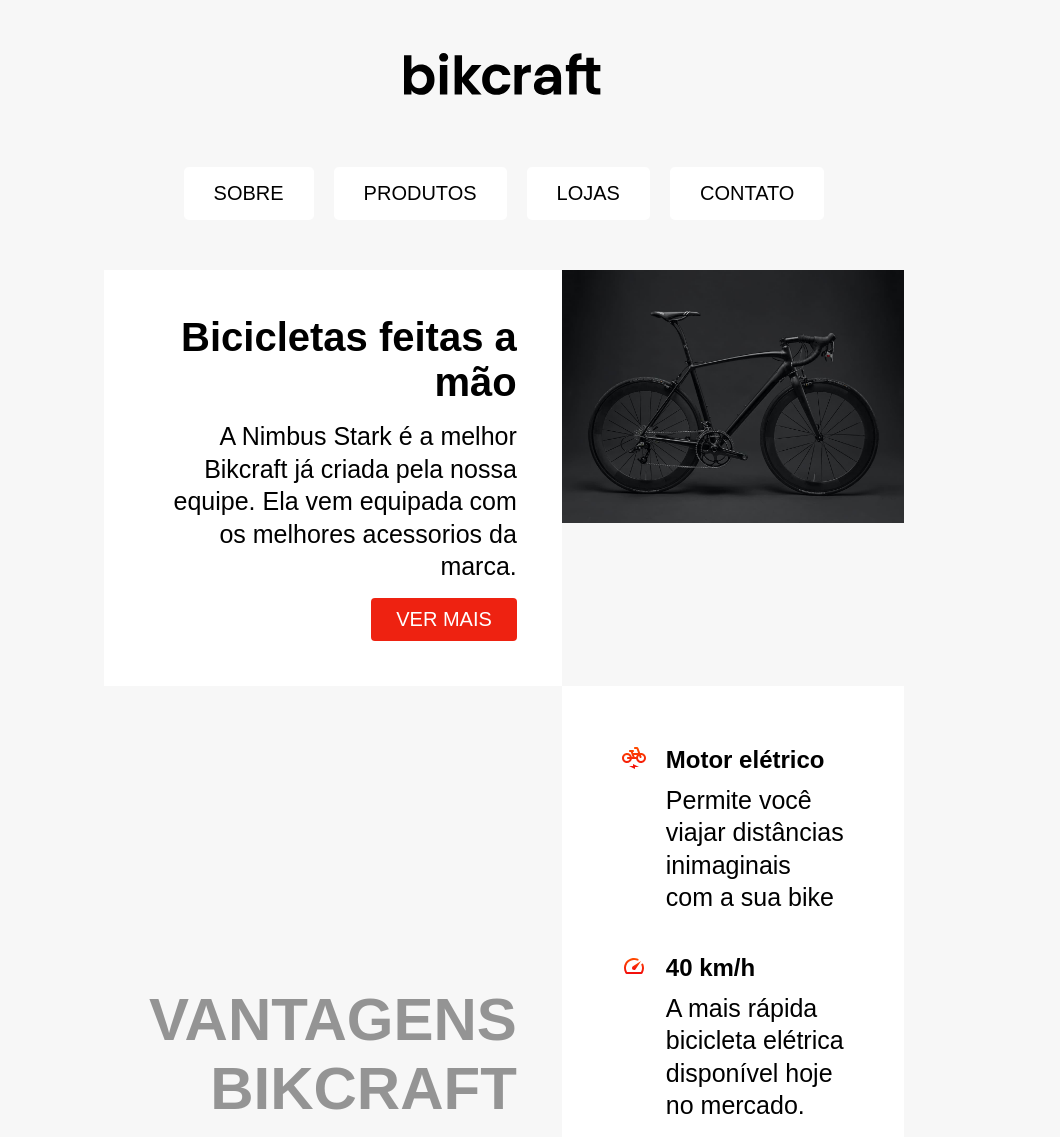
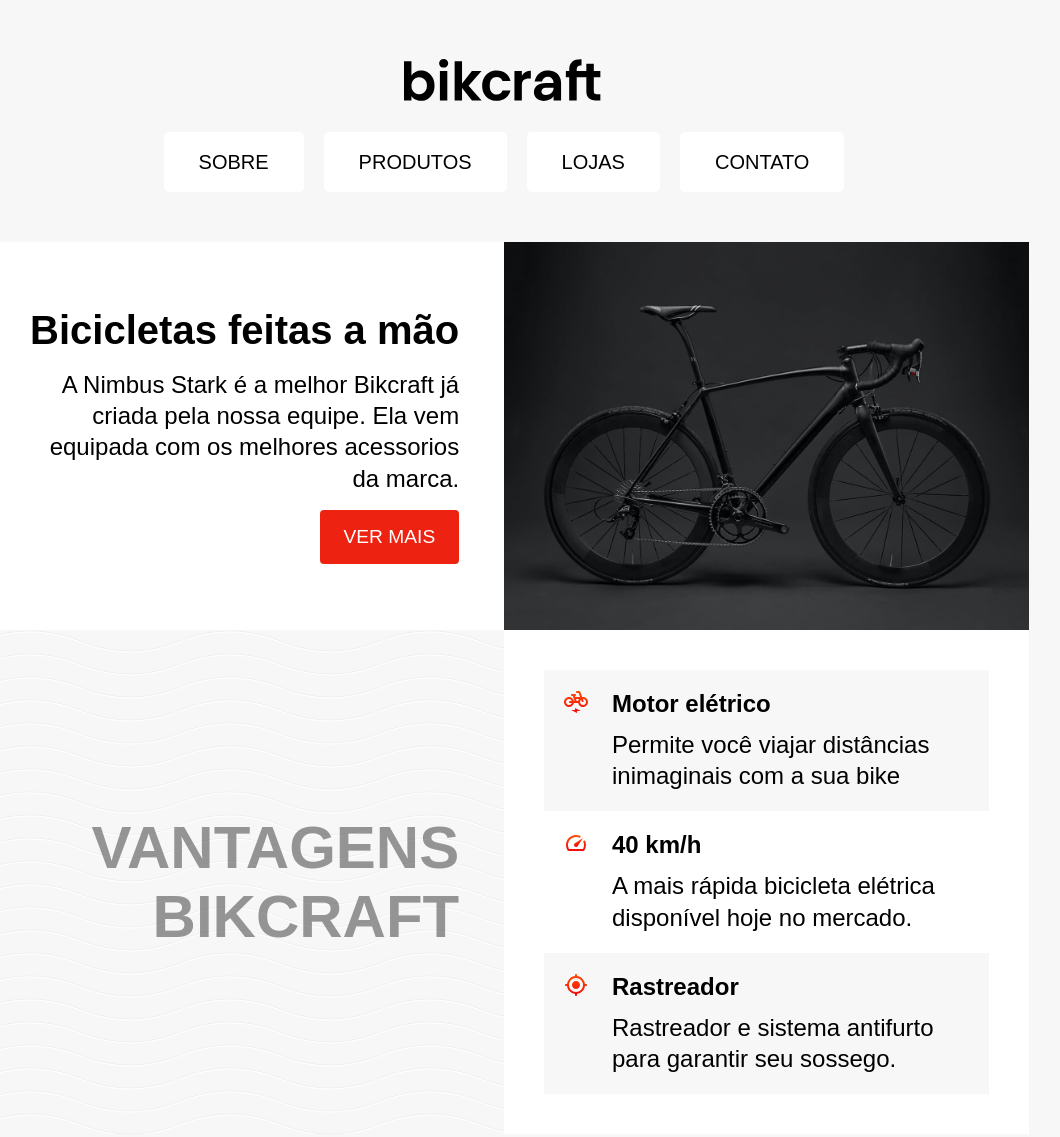
Before and after one commit to thainamatos/bikcraft-exercicio, a plain HTML site: page index.html in a window 1280 px wide. Shown: the part 20-1157 px from the top of the page, without its empty margins (136-1196 px from the left). Drawn offline with Linux system fonts and the light colour scheme; a script that the page names is missing.

Commit message:
ajustes e atualizações

```diff
--- a/index.html
+++ b/index.html
@@ -9,58 +9,59 @@
   </head>
 
   <body>
-    <div class="title">
-      <img src="img/bikcraft.svg" id="title"/>
-    </div>
+    <header class="title">
+      <img src="img/bikcraft.svg" id="title" />
 
-    <div class="links">
-      <a href="/">SOBRE</a>
-      <a href="/">PRODUTOS</a>
-      <a href="/">LOJAS</a>
-      <a href="/">CONTATO</a>
-    </div>
+      <nav>
+        <ul class="links">
+          <li><a href="/">SOBRE</a></li>
+          <li><a href="/">PRODUTOS</a></li>
+          <li><a href="/">LOJAS</a></li>
+          <li><a href="/">CONTATO</a></li>
+        </ul>
+      </nav>
+    </header>
 
-    <div class="product">
-      <div class="intro">
+    <main class="product">
+      <!-- <span class="detalhe"></span> -->
+
+      <section class="intro">
         <h2>Bicicletas feitas a mão</h2>
         <p>
-          A Nimbus Stark é a melhor Bikcraft já criada pela nossa equipe. Ela vem
-          equipada com os melhores acessorios da marca.
+          A Nimbus Stark é a melhor Bikcraft já criada pela nossa equipe. Ela
+          vem equipada com os melhores acessorios da marca.
         </p>
         <button class="btn">VER MAIS</button>
-      </div>
+      </section>
 
-      <img src="img/bicicleta.jpg" id="bike">
+      <img src="img/bicicleta.jpg" id="bike" />
 
       <h2 class="sub">VANTAGENS BIKCRAFT</h2>
 
-      <div class="advantages">
-
-        <div class="itens">
-          <img src="img/eletrica.svg">
+      <ul class="advantages">
+        <li class="itens">
+          <img src="img/eletrica.svg" />
           <h3>Motor elétrico</h3>
           <p>Permite você viajar distâncias inimaginais com a sua bike</p>
-        </div>
+        </li>
 
-        <div class="itens">
-          <img src="img/velocidade.svg">
+        <li class="itens">
+          <img src="img/velocidade.svg" />
           <h3>40 km/h</h3>
           <p>A mais rápida bicicleta elétrica disponível hoje no mercado.</p>
-        </div>
+        </li>
 
-        <div class="itens">
-          <img src="img/rastreador.svg">
+        <li class="itens">
+          <img src="img/rastreador.svg" />
           <h3>Rastreador</h3>
           <p>Rastreador e sistema antifurto para garantir seu sossego.</p>
-        </div>
+        </li>
+      </ul>
+    </main>
 
-      </div>
-    </div>
-
-    <div class="footer">
+    <footer>
       <p>Bikcraft. Alguns Direitos Reservados.</p>
-    </div>
-
+    </footer>
 
     <script src="./app.js"></script>
   </body>
--- a/style.css
+++ b/style.css
@@ -1,41 +1,61 @@
 * {
-    margin:0;
+  margin: 0;
   padding: 0;
 }
 
-body{
+/* .light {
+  --mainColor: #f7f7f7;
+  --hooverColor: #cc2011;
+  --backgroundColor: #f1f8fc;
+  --darkOne: #ee2211;
+  --lightOne: #818181;
+
+}
+
+.dark {
+  --mainColor: #64bcf4;
+  --hooverColor: #5bacdf;
+  --backgroundColor: #152630;
+  --darkOne: #f3f3f3;
+  --darkTwo: #fff;
+  --lightOne: #ccc;
+  --lightTwo: #e7e3e3;
+}  */
+
+body {
   background-color: #f7f7f7;
   display: grid;
   font-family: Arial, Helvetica, sans-serif;
-    gap: 50px;
+  gap: 3rem;
   justify-items: center;
-    margin-top: 50px;
+  margin-top: 3.5rem;
 }
 
 .title {
   display: flex;
   justify-content: center;
-    padding: 20px;
+  padding: 1.25rem;
 }
 
 #title {
-    width: 200px;
+  width: 12.5rem;
 }
 
 .links {
   display: flex;
   flex-wrap: wrap;
   justify-content: center;
-    gap: 20px;
+  gap: 1.25rem;
 }
 
 .links a {
   background: #fff;
-    padding: 15px 30px;
+  padding: 1rem 2rem;
   border-radius: 5px;
   color: #000;
   cursor: pointer;
-    font-size: 20px;
+  font-size: 1.25rem;
+  border: 3px solid #fff;
 }
 
 a {
@@ -45,7 +65,7 @@
 .product {
   display: grid;
   grid-template-columns: repeat(2, 1fr);
-    max-width: 100vh;
+  max-width: 1050px;
 }
 
 .intro {
@@ -53,8 +73,8 @@
   display: grid;
   align-content: center;
   justify-items: end;
-    gap: 15px;
-    padding: 45px;
+  gap: 1rem;
+  padding: 2.8rem;
   text-align: right;
 }
 
@@ -63,66 +83,108 @@
 }
 
 .btn {
-    padding: 10px 25px;
+  padding: 1rem 1.5rem;
   border-radius: 4px;
   color: #fff;
   background-color: #ee2211;
   border-style: none;
+  transition: transform .3s;
   cursor: pointer;
-    font-size: 20px;
+  font-size: 1.2rem;
 }
 
 .sub {
+  background-image: url("./img/onda.svg");
   color: rgba(0, 0, 0, 0.4);
-    font-size: 60px;
+  font-size: 3.75rem;
   text-align: right;
   display: flex;
   align-items: center;
-    padding: 45px;
+  padding: 2.8rem;
 }
 
 p {
   font-family: Arial, Helvetica, sans-serif;
-    font-size: 25px;
+  font-size: 1.5rem;
   line-height: 1.3;
 }
 
 .advantages {
   background: #ffffff;
-    padding: 40px;
+  padding: 2.5rem;
   grid-column: 2;
 }
 
-.img{
+.img {
   max-width: 100%;
   display: block;
 }
 
 .itens {
   display: grid;
-    grid-template-columns: auto 1fr ;
-    gap: 10px 20px;
-    padding: 20px;
+  grid-template-columns: auto 1fr;
+  gap: 0.7rem 1.5rem;
+  padding: 1rem;
+  cursor: pointer;
+  border: 4px solid transparent;
 }
 
-h2{
+.itens:hover{
+  border-left: 4px solid #ee2211;
+}
+
+h2 {
   font-size: 2.5rem;
 }
 
 h3 {
   display: block;
-    font-size: 1.5em;
+  font-size: 1.5rem;
   font-weight: bold;
 }
 
-.advantages p{
+.advantages p {
   grid-column: 2;
 }
 
-.footer {
+footer {
   background: #fff;
   width: 100%;
   display: flex;
   justify-content: center;
   padding: 40px;
 }
+
+button:hover {
+    background-color: #da1f0e;
+    transform: scale(1.1);
+}
+
+header {
+    display: flex;
+    flex-direction: column;
+    align-items: center;
+    gap: 3rem;
+}
+
+ul {
+  list-style: none;
+}
+
+.links a:hover {
+  border: 3px solid #ee2211;
+}
+
+.itens:nth-child(odd){
+  background: #f7f7f7;
+}
+
+/* span {
+  width: 70px;
+  height: 5px;
+  background: #da1f0e;
+  position: absolute;
+  top: 280px;
+  right: 595px;
+  border-radius: 1px;
+} */
```
Also changed, not shown: img/onda.svg (added). Lines whose indentation alone changed are shown as unchanged.
